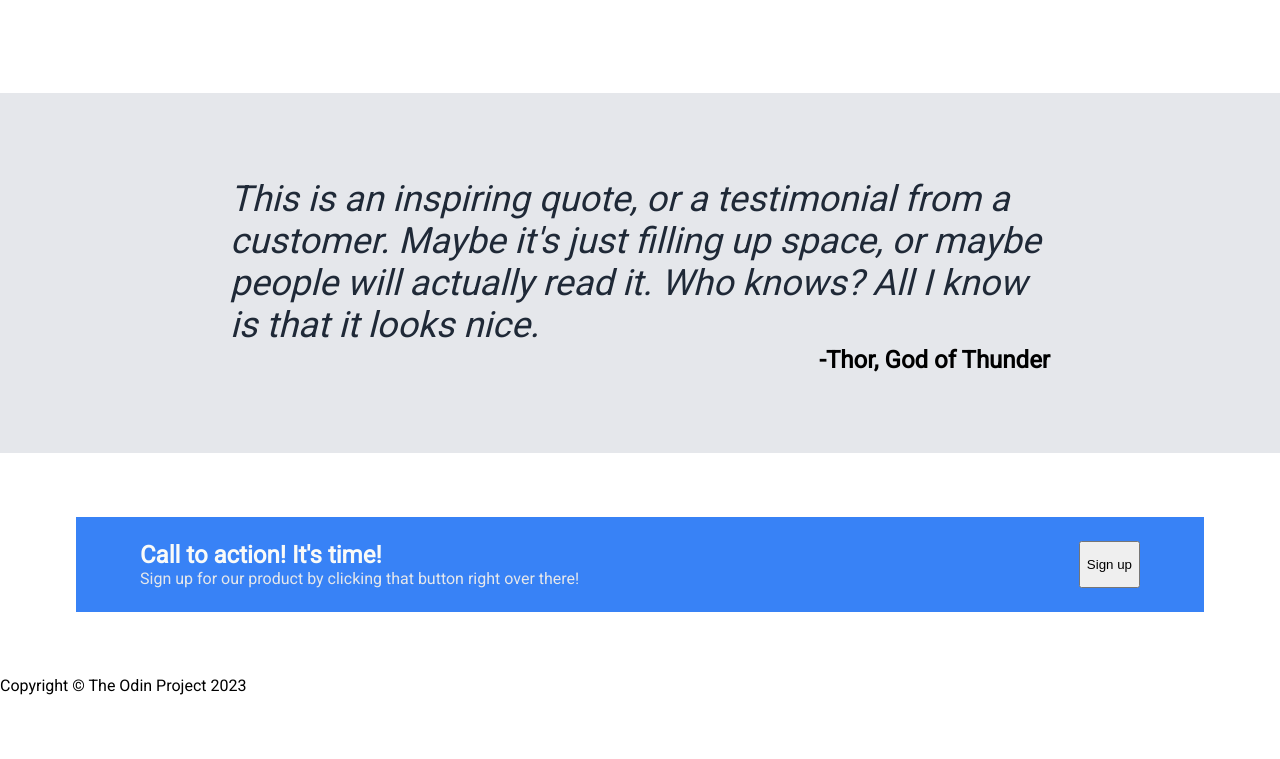
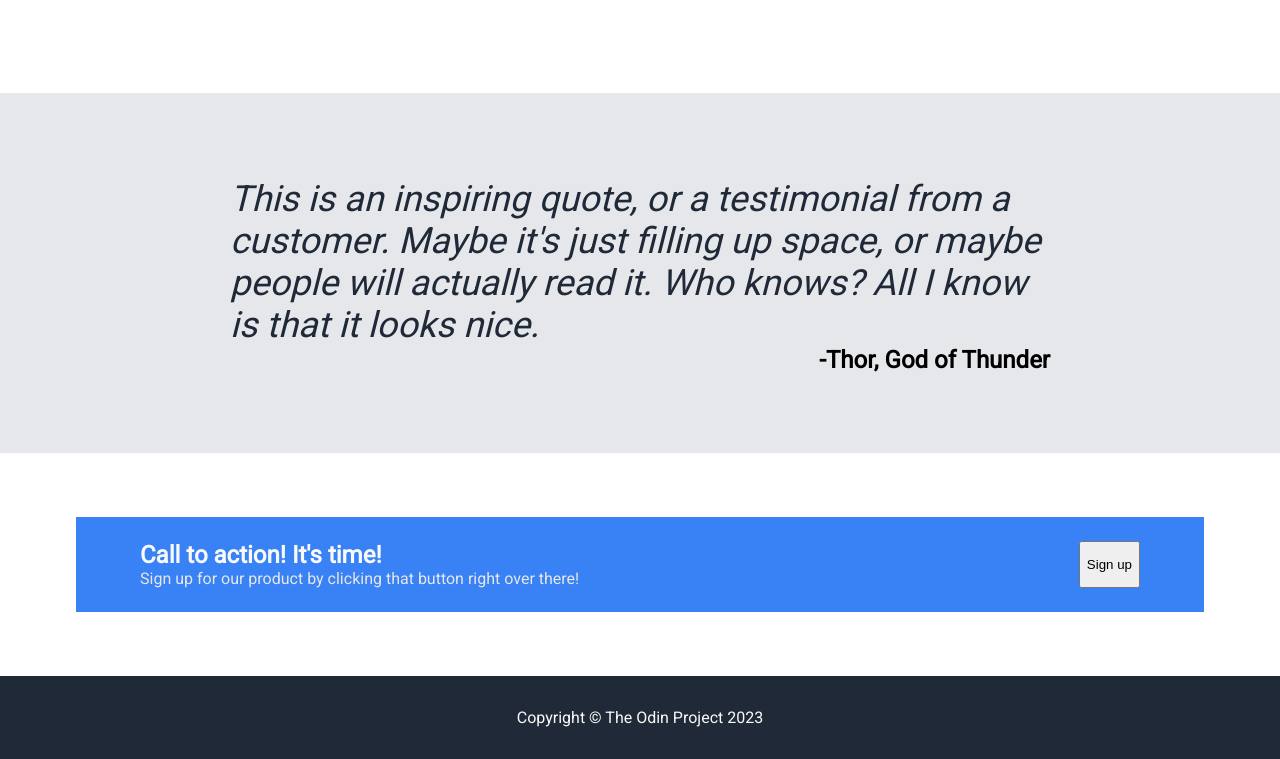
Before and after one commit to lukemawuntu/odin-landing-page, a plain HTML site: page index.html in a window 1280 px wide. Shown: the part 738-1497 px from the top of the page. Before the commit the page ends 1433 px from the top, so only its background shows below. Drawn offline with Linux system fonts and the light colour scheme.

Commit message:
Add footer

```diff
--- a/style.css
+++ b/style.css
@@ -159,3 +159,12 @@ img{
 .action-text{
   color: #E5E7EB
 }
+
+/* footer */
+
+.footer{
+  background-color: #1F2937;
+  color: #F9FAF8;
+  padding: 32px;
+  text-align: center;
+}
```
